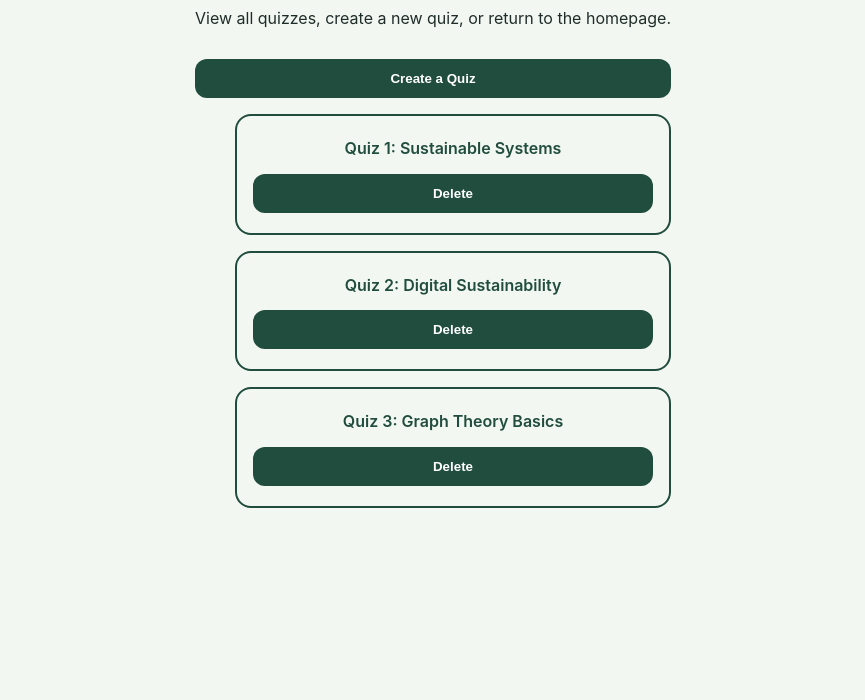
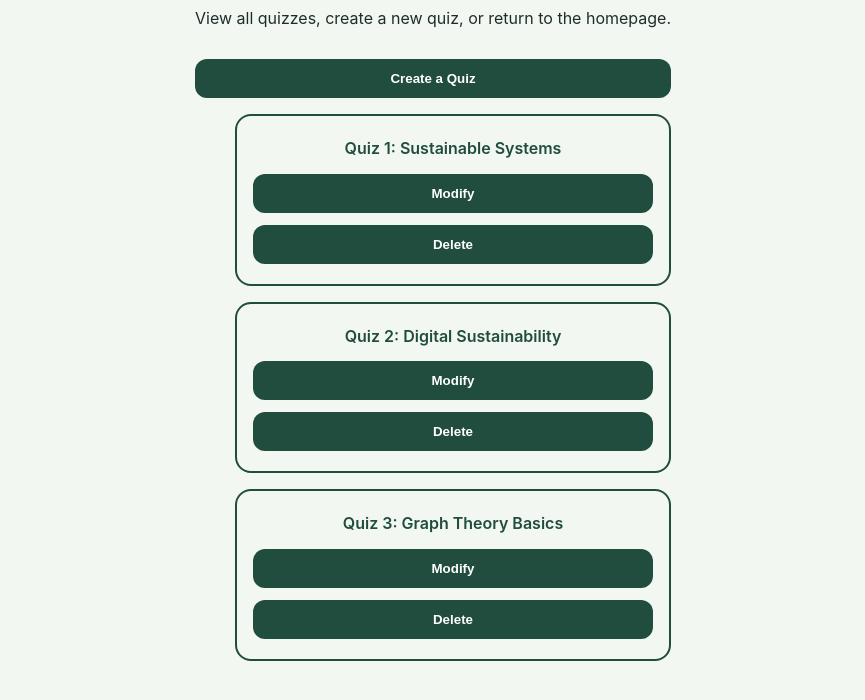
Before and after one commit to MegaiSa/Sustainable-digital-project, a website: page frontend/handler.html in a window 1280 px wide. Shown: the part 204-904 px from the top of the page, without its empty margins (207-1072 px from the left). Before the commit the page ends 864 px from the top, so only its background shows below. Drawn offline with Linux system fonts and the light colour scheme.

Commit message:
added modify

```diff
--- a/frontend/handler.html
+++ b/frontend/handler.html
@@ -22,14 +22,17 @@
         <ul class="quiz-list">
             <li>
                 <a href="#">Quiz 1: Sustainable Systems</a>
+                <button class="modify-btn" onclick="modifyQuiz(this)">Modify</button>
                 <button class="delete-btn" onclick="deleteCategory(this)">Delete</button>
             </li>
             <li>
                 <a href="#">Quiz 2: Digital Sustainability</a>
+                <button class="modify-btn" onclick="modifyQuiz(this)">Modify</button>
                 <button class="delete-btn" onclick="deleteCategory(this)">Delete</button>
             </li>
             <li>
                 <a href="#">Quiz 3: Graph Theory Basics</a>
+                <button class="modify-btn" onclick="modifyQuiz(this)">Modify</button>
                 <button class="delete-btn" onclick="deleteCategory(this)">Delete</button>
             </li>
         </ul>
```
